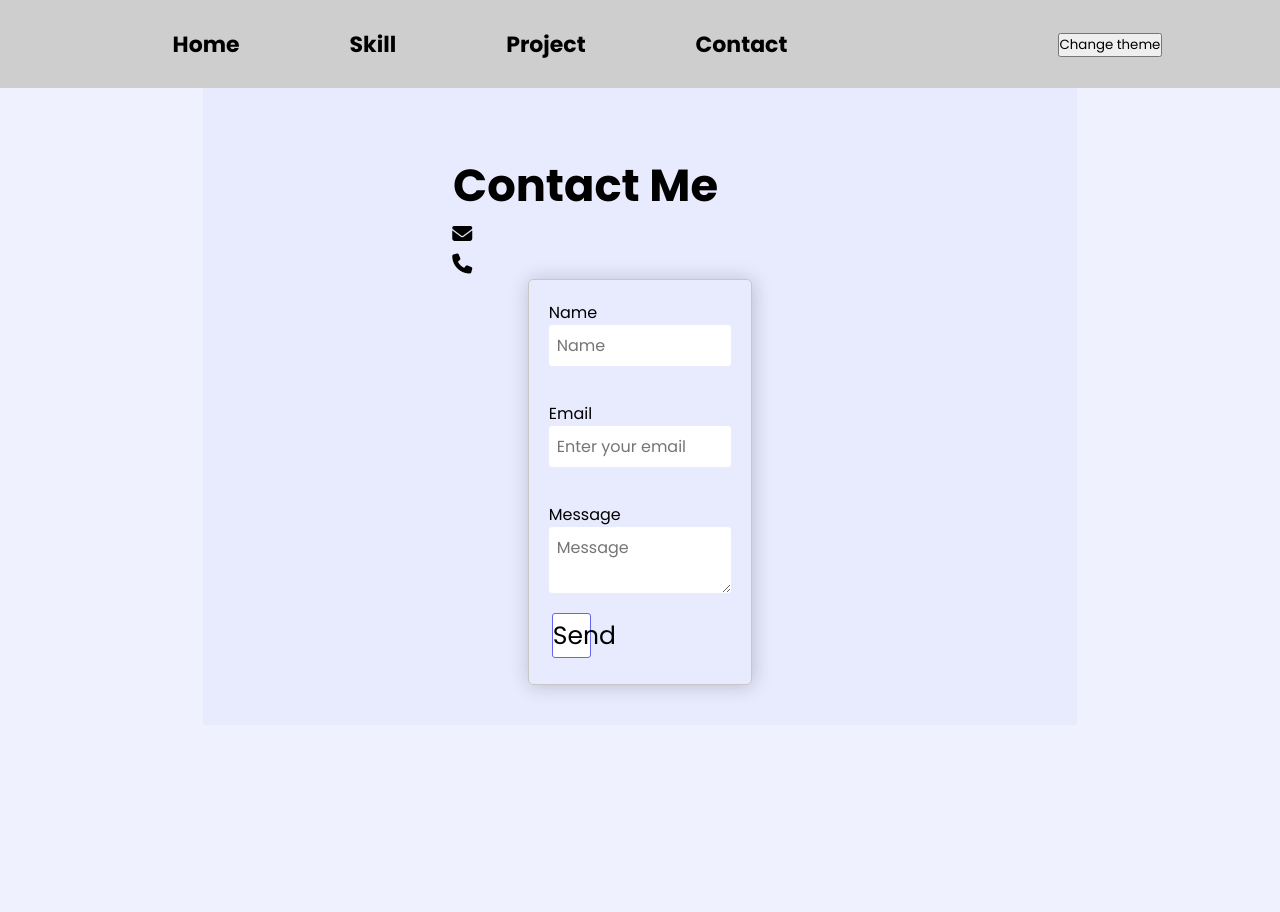
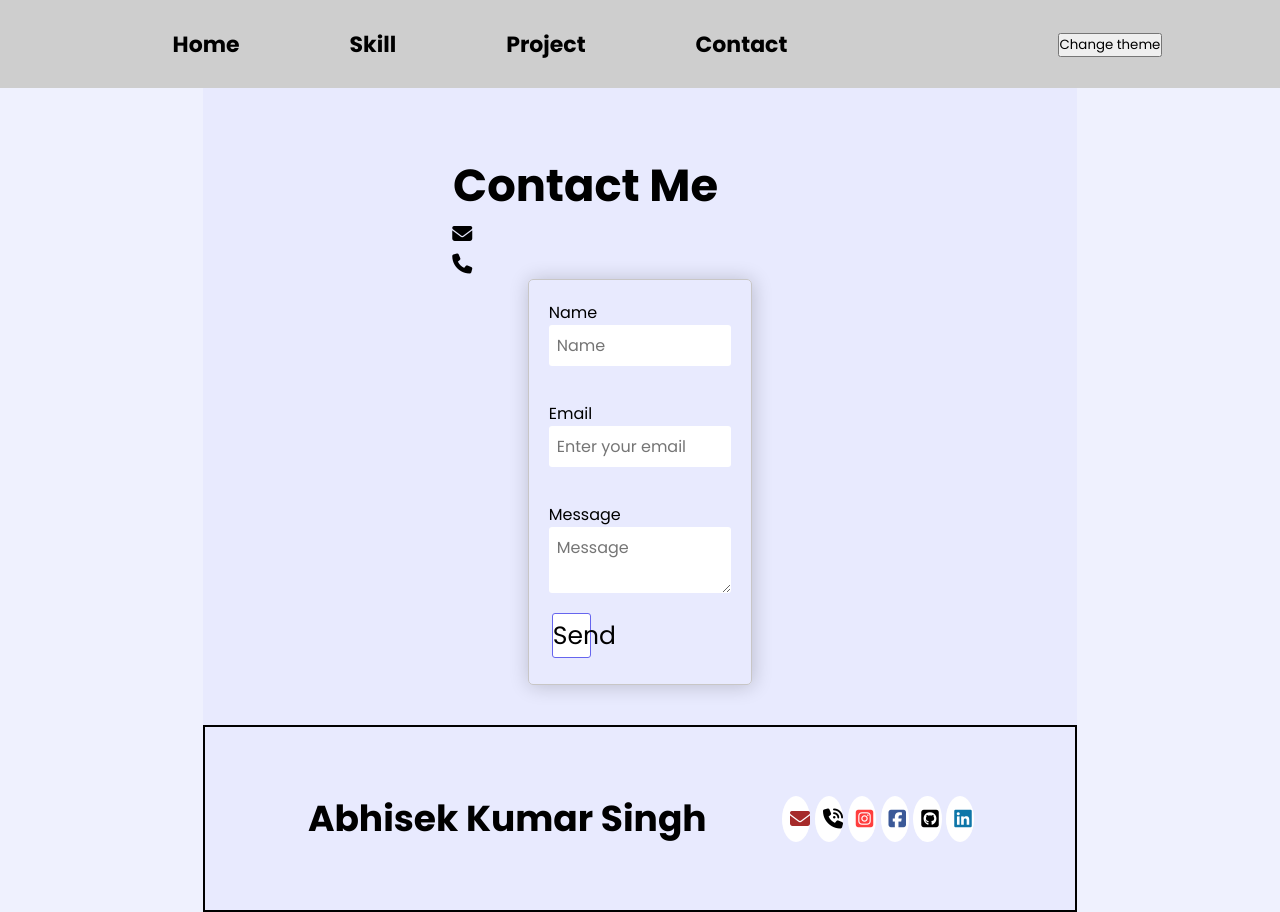
Before and after one commit to Denver04/Portfolio2, a React (Vite) app: page /contact in a window 1280 px wide. Before the commit the page ends 800 px from the top, so only its background shows below. Built offline with nearby package versions, Linux system fonts and the light colour scheme.

Commit message:
footer added

```diff
--- a/src/App.jsx
+++ b/src/App.jsx
@@ -3,9 +3,8 @@ import Navbar from './components/Navbar';
 import Body from './components/Body';
 import Project from './components/Project';
 import Skill from './components/Skill';
-import Education from './components/Education';
 import Contact from './components/Contact';
-import Achieve from './components/Achieve';
+import Footer from './components/Footer';
 import { BrowserRouter , Routes , Route} from 'react-router-dom';
 
 function App() {
@@ -20,6 +19,7 @@ function App() {
         {/* <Route path="/education" element={<Body />} /> */}
         <Route path="/contact" element={<Contact />} />
       </Routes>
+      <Footer />
     </BrowserRouter>
       {/* <hr></hr> */}
       {/* <Body /> */}
--- /dev/null
+++ b/src/Css/footer.css
@@ -0,0 +1,56 @@
+.footer{
+    display: flex;
+    padding: 4rem 2rem;
+    border: 2px solid;
+}
+.footer-icon{
+    flex-direction: row;
+    width: 25%;
+    justify-content: space-evenly;
+    align-items: center;
+    margin-right: 4rem;
+}
+.footer-icon a{
+    font-size: 20px;
+    /* border: 2px solid; */
+    padding: 8px;
+    border-radius: 50%;
+    width: 14%;
+    text-align: center;
+    background: white;
+}
+.footer-icon a:nth-child(1){
+    color: brown;
+}
+.footer-icon a:nth-child(3){
+    color: #ff3e3e;
+}
+.footer-icon a:nth-child(4){
+    color: #3b5998;
+}
+.footer-icon a:nth-child(6){
+    color: #0e76a8;
+}
+
+.footer-icon a:nth-child(1):hover{
+    background-color: brown;
+}
+.footer-icon a:nth-child(3):hover{
+    background-color: #ff3e3e;
+}
+.footer-icon a:nth-child(2):hover{
+    background-color: blue;
+    color: white;
+}
+.footer-icon a:nth-child(5):hover{
+    background-color: #6e5494;
+}
+.footer-icon a:nth-child(4):hover{
+    background-color: #3b5998;
+}
+.footer-icon a:nth-child(6):hover{
+    background-color: #0e76a8;
+}
+.footer-icon a:hover i{
+    filter: brightness(100);
+}
--- a/src/components/Footer.jsx
+++ b/src/components/Footer.jsx
@@ -1,9 +1,20 @@
-import React from 'react'
+import React from 'react';
+import "../Css/footer.css";
 
 function Footer() {
   return (
-    <div>
-
+    <div className='footer'>
+        <div className='project3'><h2>Abhisek Kumar Singh</h2></div>
+          <div className='contacts footer-icon'>
+            <a href="mailto:abhisekkumarsingh021@example.com"><i class="fa-solid fa-envelope"></i></a>
+            <a href="tel:+918875209080"><i class="fa-solid fa-phone-volume"></i></a>
+            <a href="https://www.instagram.com/denver_d_deniver/" target="_blank" className='insta'><i class="fa-brands fa-instagram-square" ></i></a>
+            <a href="https://www.facebook.com/profile.php?id=100009848738409" target="_blank" className='fb'><i class="fa-brands fa-facebook-square" ></i></a>
+            <a href="https://github.com/Denver04" target="_blank" className='github'><i class="fa-brands fa-github-square" ></i></a>
+            <a href="https://www.linkedin.com/in/denver-abhisek-088592217/" target="_blank" className='linkedin'><i class="fa-brands fa-linkedin" ></i></a>
+          </div>
+          <div>
+        </div>
     </div>
   )
 }
```
Also changed, not shown: src/components/ScrolTop.jsx (added).
